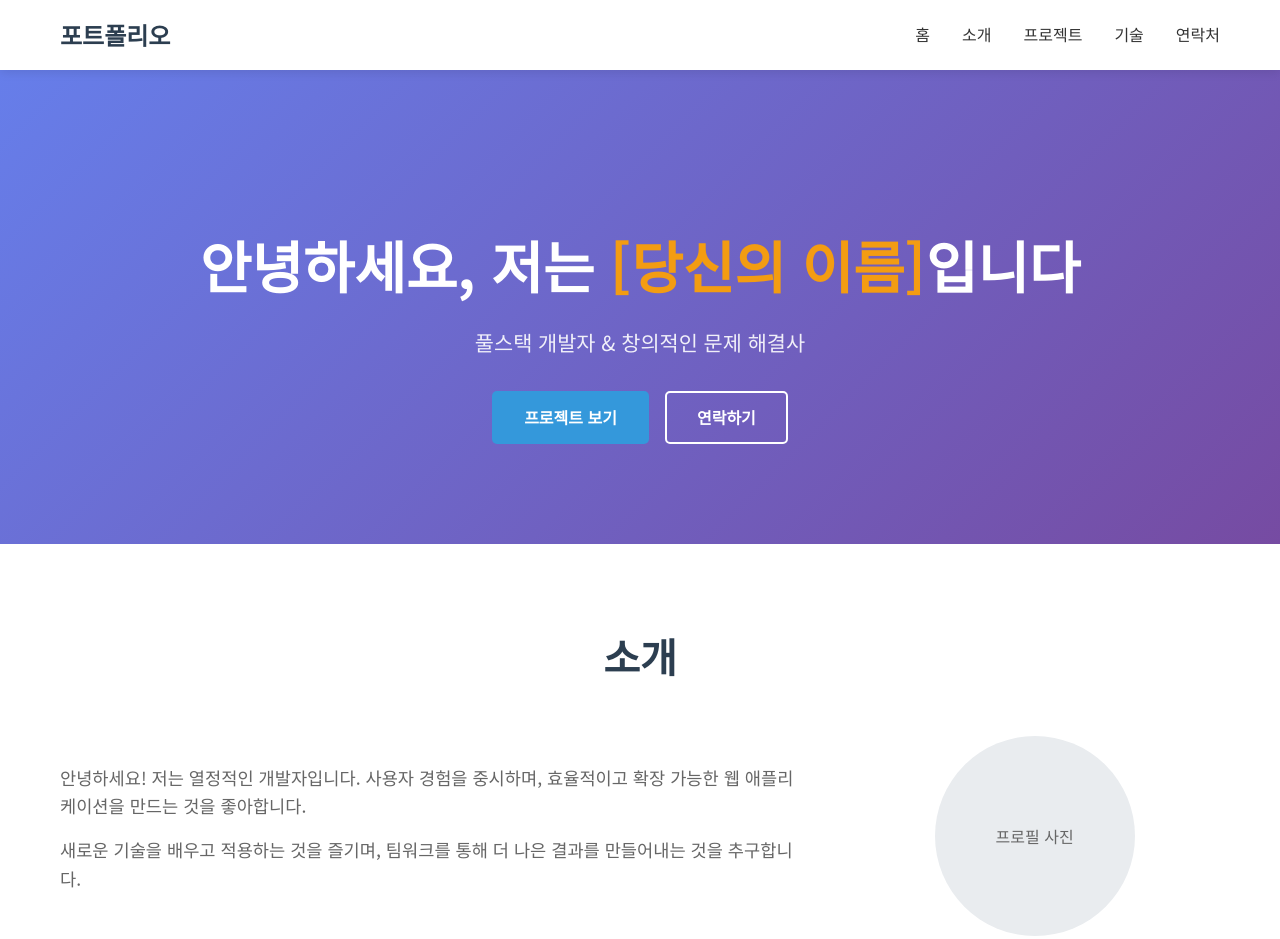
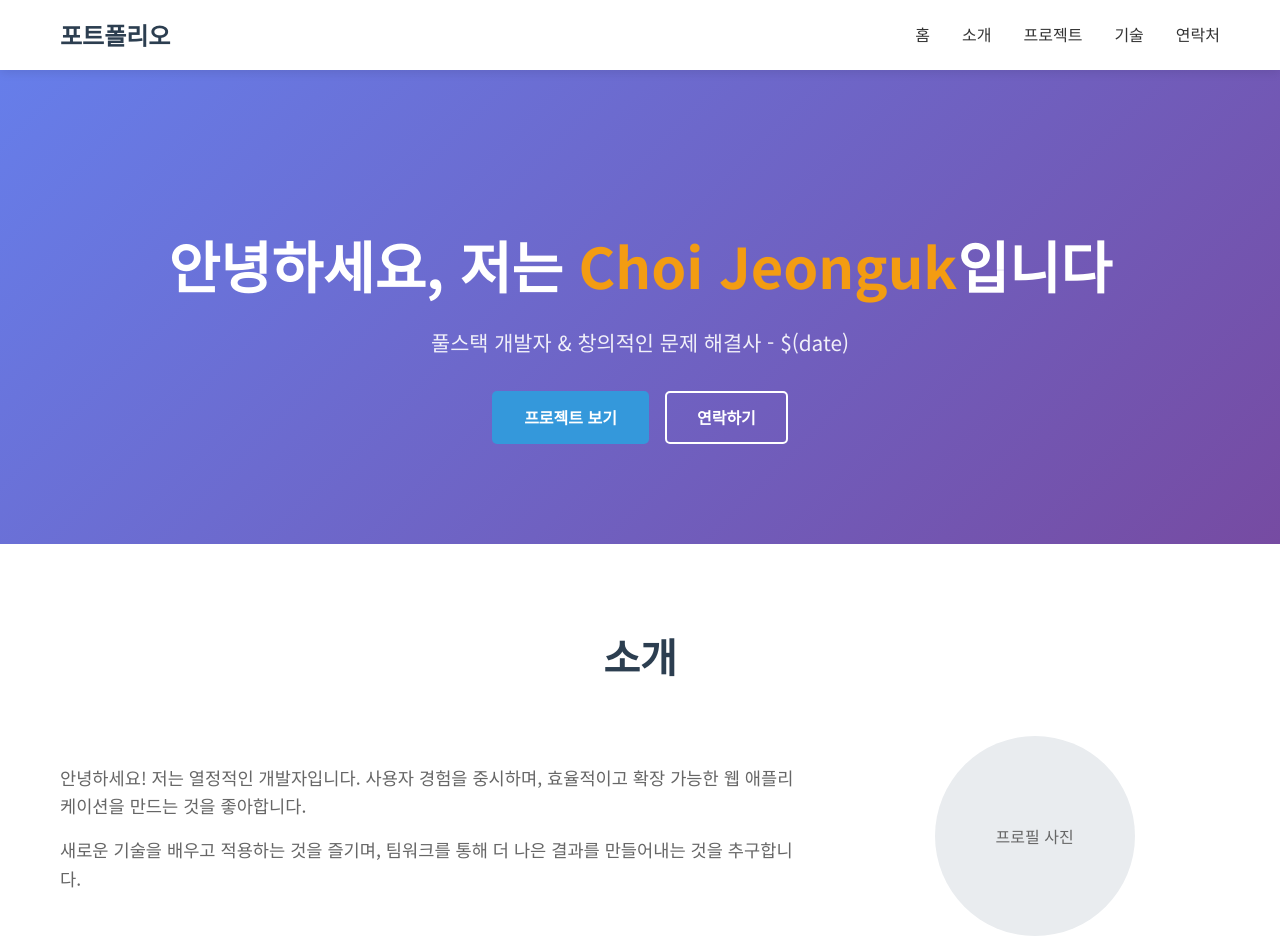
Before and after one commit to jeonggguk/port, a plain HTML site: page index.html in a window 1280 px wide. Shown: the top 939 px of the page. Drawn offline with Linux system fonts and the light colour scheme.

Commit message:
test:문구변경

```diff
--- a/index.html
+++ b/index.html
@@ -27,8 +27,8 @@
     <!-- 메인 섹션 -->
     <section id="home" class="hero">
         <div class="hero-content">
-            <h1>안녕하세요, 저는 <span class="highlight">[당신의 이름]</span>입니다</h1>
-            <p class="hero-subtitle">풀스택 개발자 & 창의적인 문제 해결사</p>
+            <h1>안녕하세요, 저는 <span class="highlight">Choi Jeonguk</span>입니다</h1>
+            <p class="hero-subtitle">풀스택 개발자 & 창의적인 문제 해결사 - $(date)</p>
             <div class="hero-buttons">
                 <a href="#projects" class="btn btn-primary">프로젝트 보기</a>
                 <a href="#contact" class="btn btn-secondary">연락하기</a>
```
